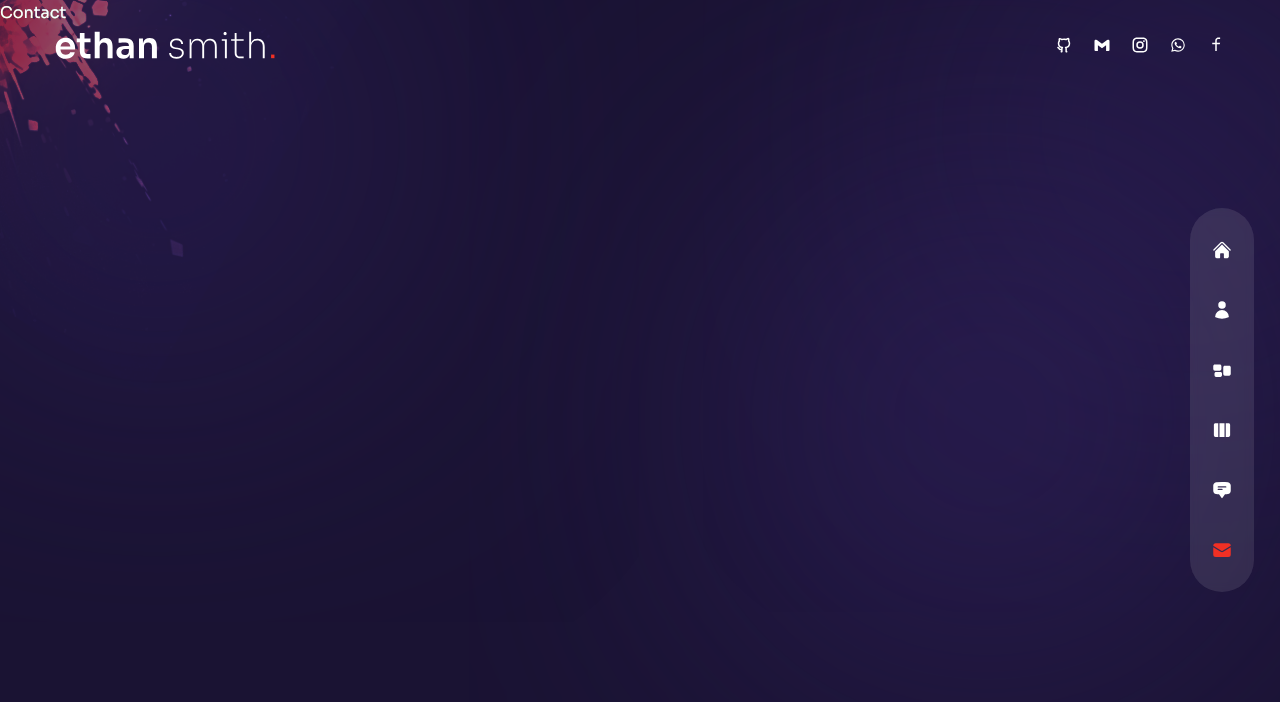
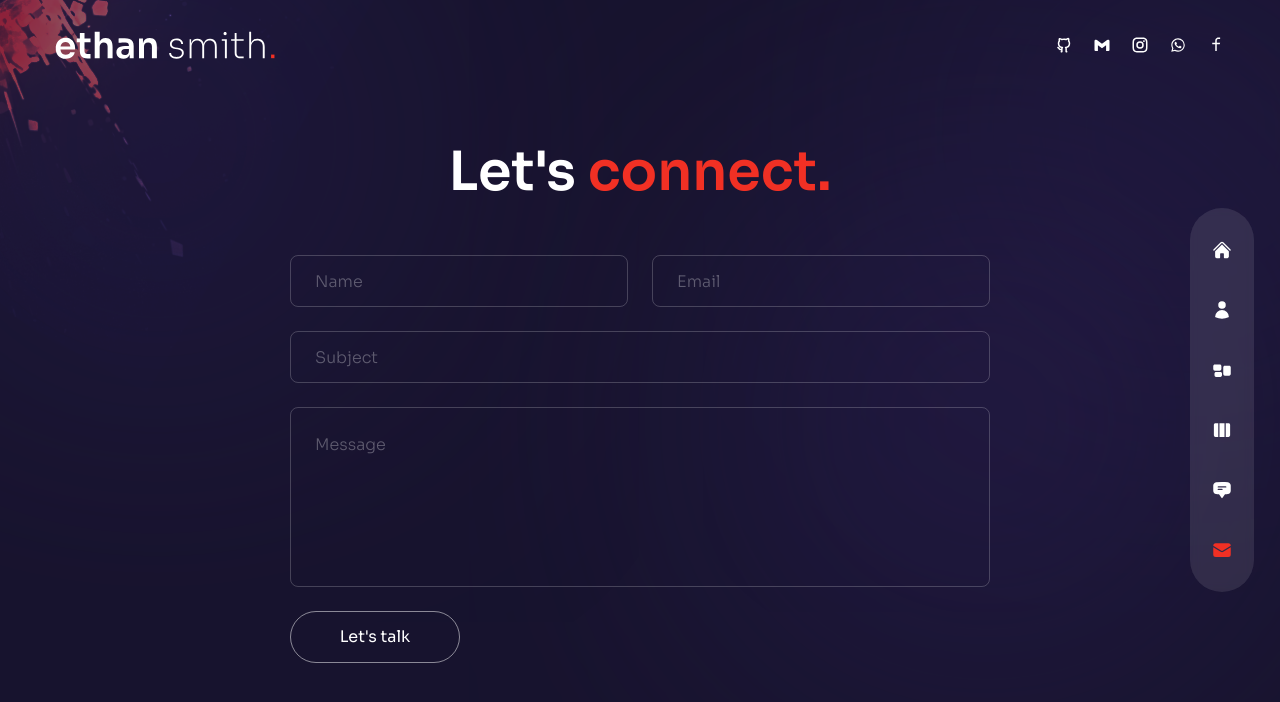
Before and after one commit to EdwinBayingana/portfolio, a Next.js app: page /contact in a window 1280 px wide. Shown: the top 702 px of the page. Built offline with nearby package versions, Linux system fonts and the light colour scheme.

Commit message:
finish the contact me form design

```diff
--- a/pages/contact/index.js
+++ b/pages/contact/index.js
@@ -1,5 +1,53 @@
+import Circles from '../../components/Circles';
+
+import { BsArrowRight } from 'react-icons/bs';
+
+import { motion } from 'framer-motion';
+
+import { fadeIn } from '../../variants';
+
 const Contact = () => {
-  return <div>Contact</div>;
+  return (
+    <div className="h-full bg-primary/30">
+      <div className="container mx-auto py-32 text-center xl:text-left flex items-center justify-center h-full">
+        {/* text & form */}
+        <div className="flex flex-col w-full max-w-[700px]">
+          {/* text */}
+          <motion.h2
+            variants={fadeIn('up', 0.2)}
+            initial="hidden"
+            animate="show"
+            exit="hidden"
+            className="h2 text-center mb-12"
+          >
+            Let's <span className="text-accent">connect.</span>
+          </motion.h2>
+
+          <motion.form
+            variants={fadeIn('up', 0.4)}
+            initial="hidden"
+            animate="show"
+            exit="hidden"
+            className="flex-1 flex flex-col gap-6 w-full mx-auto"
+          >
+            {/* input group */}
+            <div className="flex gap-x-6 w-full">
+              <input type="text" placeholder="name" className="input" />
+              <input type="text" placeholder="email" className="input" />
+            </div>
+            <input type="text" placeholder="subject" className="input" />
+            <textarea placeholder="message" className="textarea"></textarea>
+            <button className="btn rounded-full border border-white/50 max-w-[170px] px-8 transition-all duration-300 flex items-center justify-center overflow-hidden hover:border-accent group">
+              <span className="group-hover:-translate-y-[120%] group-hover:opacity-0 transition-all duration-300">
+                Let's talk
+              </span>
+              <BsArrowRight className="-translate-y-[120%] opacity-0 group-hover:flex group-hover:-translate-y-0 group-hover:opacity-100 transition-all duration-300 absolute text-[22px]" />
+            </button>
+          </motion.form>
+        </div>
+      </div>
+    </div>
+  );
 };
 
 export default Contact;
```
